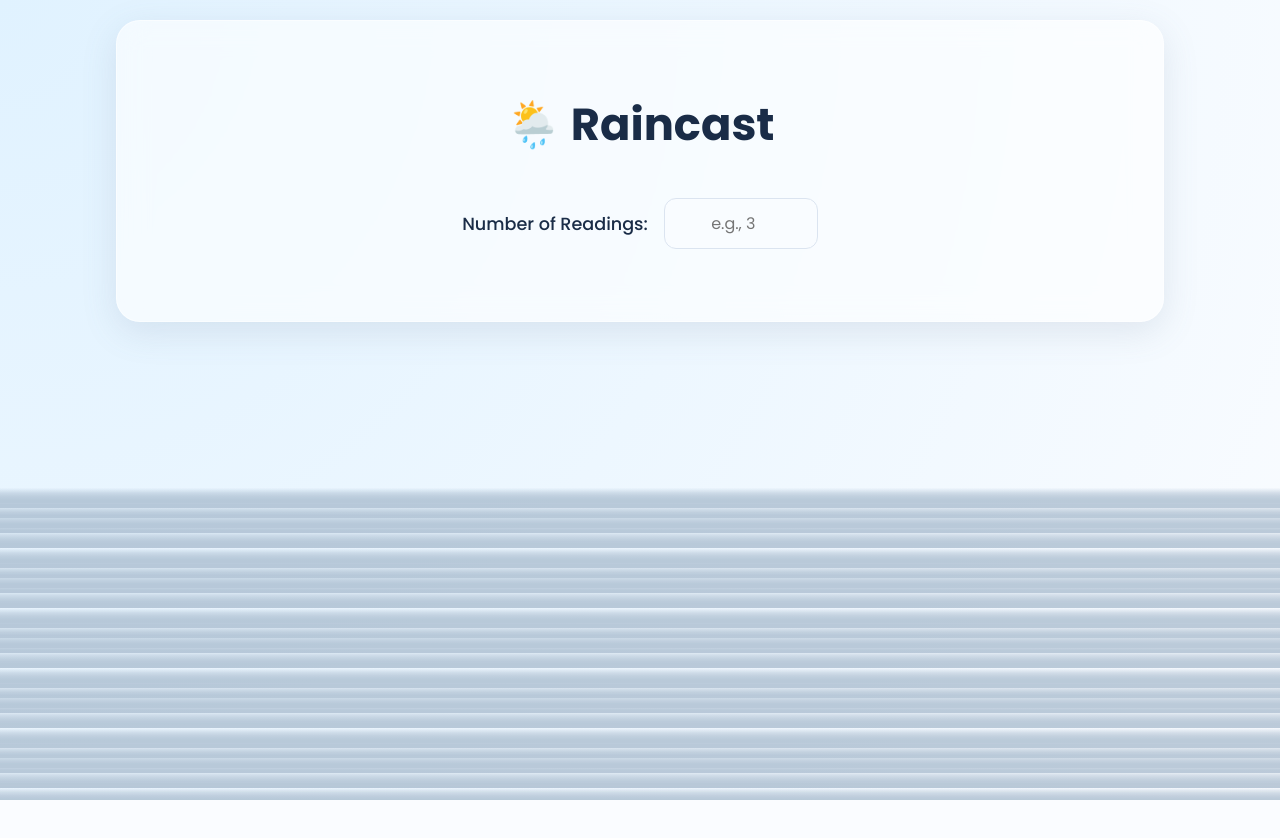
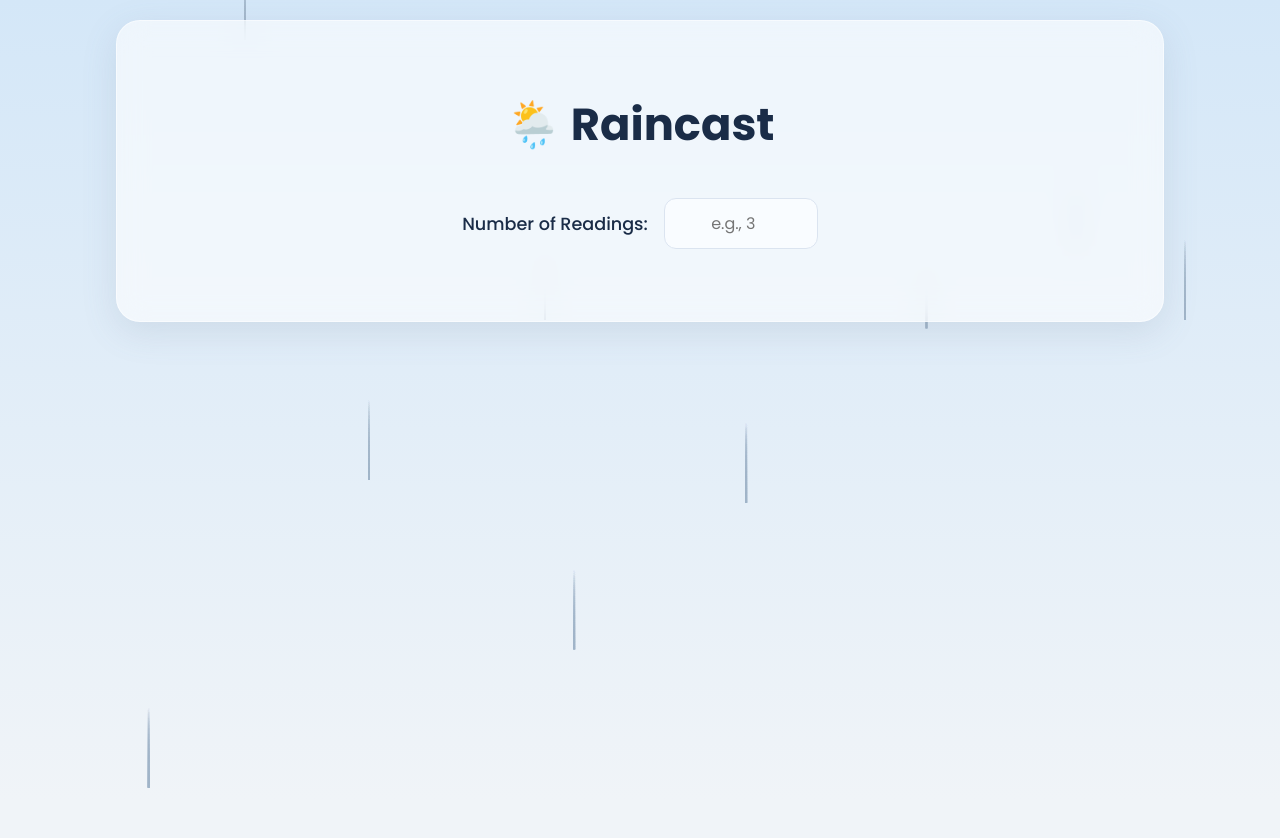
Before and after one commit to THEGODSAVIOUR/raincast-app, a React (Create React App) app in the folder frontend/: page / in a window 1280 px wide. Built offline with nearby package versions, Linux system fonts and the light colour scheme.

Commit message:
feat: Implement realistic slanted rain animation

```diff
--- a/frontend/src/App.css
+++ b/frontend/src/App.css
@@ -8,8 +8,8 @@
   --border-color: #dbe4f0;
   --card-background: rgba(255, 255, 255, 0.6);
   --shadow-color: rgba(100, 120, 150, 0.15);
-  --background-start: #e0f2ff;
-  --background-end: #fafcff;
+  --background-start: #d4e7f8; /* A slightly darker blue for a rainy feel */
+  --background-end: #f0f4f8;
   --rain-color: #a0b4c8;
 }
 
@@ -17,12 +17,11 @@ body {
   margin: 0;
   padding: 0;
   font-family: "Poppins", sans-serif;
-  background-color: var(--background-end); /* A simple base color for the body */
+  background-color: var(--background-end);
   color: var(--text-color);
-  overflow-x: hidden;
+  overflow: hidden; /* Hide anything that goes outside the viewport */
 }
 
-/* This container ensures the content stays centered and above the background */
 .App .content-container {
   position: relative;
   z-index: 2;
@@ -34,62 +33,62 @@ body {
   padding: 20px 0;
 }
 
-/* --- START: RAINDROP ANIMATION STYLES --- */
+/* --- START: SLANTED RAIN ANIMATION --- */
 
 .background-container {
-  position: fixed; /* Fixes it to the viewport */
+  position: fixed;
   top: 0;
   left: 0;
   width: 100%;
   height: 100%;
-  z-index: 1; /* Sits behind the content */
-  background: radial-gradient(circle at top left, var(--background-start), var(--background-end));
-  overflow: hidden; /* Hides raindrops that go outside the screen */
+  z-index: 1;
+  background: linear-gradient(to bottom, var(--background-start), var(--background-end));
+  overflow: hidden;
 }
 
 .rain {
   position: absolute;
+  top: 0;
   left: 0;
   width: 100%;
   height: 100%;
-  z-index: 1;
 }
 
-/* We use pseudo-elements to create two layers of rain for a depth effect */
-.rain::before, .rain::after {
-  content: '';
+.raindrop {
   position: absolute;
-  width: 100%;
-  height: 100%;
-  background-image:
-    linear-gradient(transparent, var(--rain-color) 80%),
-    /* You can add more lines here for more drops */
-    linear-gradient(transparent, var(--rain-color) 80%);
-  background-size: 2px 20px, 3px 15px; /* width and height of each drop */
-  background-repeat: repeat;
-  animation: rain-fall 1.5s linear infinite;
+  bottom: 100%; /* Start just above the screen */
+  width: 2px;
+  height: 80px; /* Length of the raindrop streak */
+  pointer-events: none;
+  background: linear-gradient(to bottom, rgba(255,255,255,0), var(--rain-color));
+  animation: rain-fall 2s linear infinite;
 }
 
-/* The second layer of rain is slightly different */
-.rain::after {
-  animation-duration: 1s; /* Falls faster */
-  animation-delay: 0.5s; /* Starts at a different time */
-  opacity: 0.5; /* More transparent */
-}
-
-/* The animation that makes the raindrops fall */
+/* The animation now moves both vertically (translateY) and horizontally (translateX) */
 @keyframes rain-fall {
   0% {
-    transform: translateY(-100px);
-    opacity: 0;
-  }
-  50% {
-    opacity: 1;
+    transform: translate(0, 0);
   }
   100% {
-    transform: translateY(100vh);
-    opacity: 0;
+    /* Moves 100vh down and 30vh to the left, creating a slant */
+    transform: translate(-30vh, 100vh);
   }
 }
 
-/* --- END: RAINDROP ANIMATION STYLES --- */
+/*
+  This is the key to the natural look.
+  We use nth-child to give each of the 50 raindrops
+  a unique horizontal position, animation duration, and delay.
+*/
+.raindrop:nth-child(10n + 1) { left: 10%; animation-delay: 0.1s; animation-duration: 1.1s; }
+.raindrop:nth-child(10n + 2) { left: 20%; animation-delay: 0.6s; animation-duration: 1.6s; opacity: 0.6; }
+.raindrop:nth-child(10n + 3) { left: 30%; animation-delay: 0.3s; animation-duration: 1.3s; }
+.raindrop:nth-child(10n + 4) { left: 40%; animation-delay: 0.8s; animation-duration: 1.8s; opacity: 0.7; }
+.raindrop:nth-child(10n + 5) { left: 50%; animation-delay: 0.2s; animation-duration: 1.2s; }
+.raindrop:nth-child(10n + 6) { left: 60%; animation-delay: 0.7s; animation-duration: 1.7s; opacity: 0.8; }
+.raindrop:nth-child(10n + 7) { left: 70%; animation-delay: 0.4s; animation-duration: 1.4s; }
+.raindrop:nth-child(10n + 8) { left: 80%; animation-delay: 0.9s; animation-duration: 1.9s; opacity: 0.6; }
+.raindrop:nth-child(10n + 9) { left: 90%; animation-delay: 0.5s; animation-duration: 1.5s; }
+.raindrop:nth-child(10n + 10){ left: 100%;animation-delay: 0.2s; animation-duration: 1.2s; opacity: 0.7; }
+
+/* --- END: SLANTED RAIN ANIMATION --- */
--- a/frontend/src/App.js
+++ b/frontend/src/App.js
@@ -4,14 +4,20 @@ import "./App.css";
 import RainfallForm from "./components/RainfallForm";
 
 function App() {
+  // Create an array of 50 elements to map into raindrop spans
+  const raindrops = Array.from({ length: 50 });
+
   return (
     <div className="App">
-      {/* This new container will hold the animated raindrops */}
       <div className="background-container">
-        <div className="rain"></div>
+        {/* The container for all our raindrop elements */}
+        <div className="rain">
+          {raindrops.map((_, idx) => (
+            <span key={idx} className="raindrop"></span>
+          ))}
+        </div>
       </div>
 
-      {/* This container ensures your form stays on top of the background */}
       <div className="content-container">
         <RainfallForm />
       </div>
```
